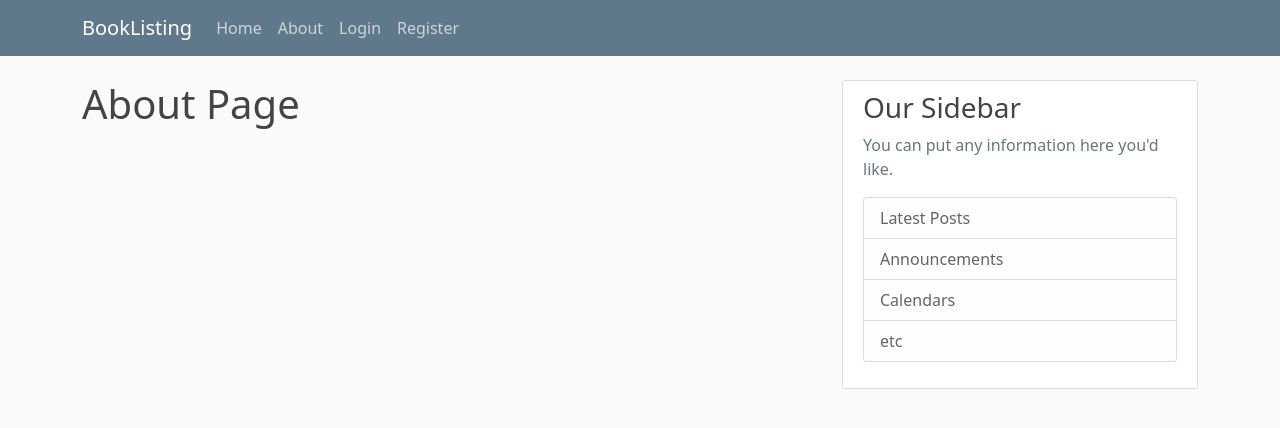
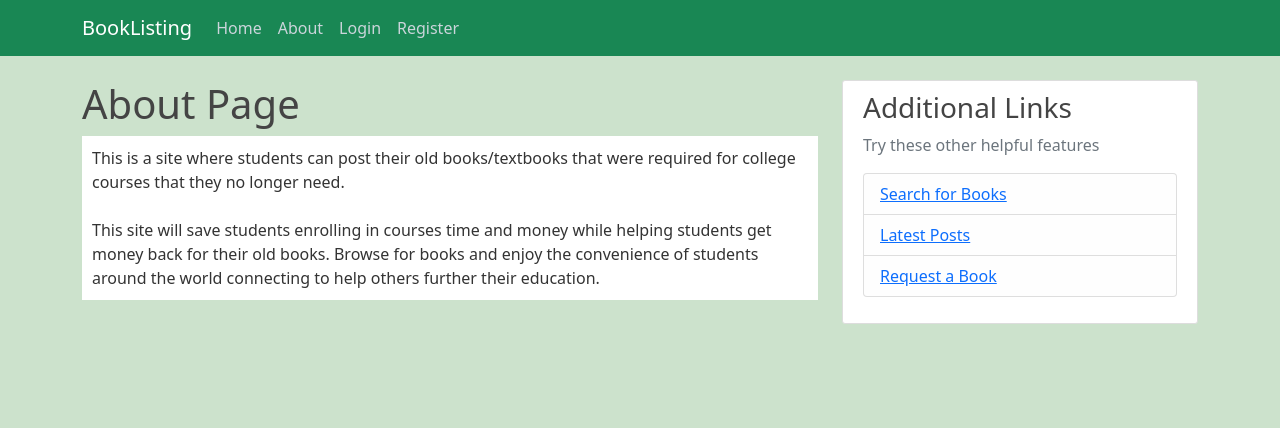
Before and after one commit to Crossfit202/Django, a Django app: page /about/ in a window 1280 px wide. Shown: the top 428 px of the page. Run offline with Django 4.2, Linux system fonts and the light colour scheme.

Commit message:
updated site

```diff
--- a/listing/templates/listing/about.html
+++ b/listing/templates/listing/about.html
@@ -1,3 +1,14 @@
 {% extends "listing/base.html" %} {% block content %}
 <h1>About Page</h1>
+<p style="background-color: white; padding: 10px">
+  This is a site where students can post their old books/textbooks that were
+  required for college courses that they no longer need.
+  <br />
+  <br />
+  This site will save students enrolling in courses time and money while helping
+  students get money back for their old books. Browse for books and enjoy the
+  convenience of students around the world connecting to help others further
+  their education.
+</p>
+
 {% endblock content %}
--- a/listing/templates/listing/base.html
+++ b/listing/templates/listing/base.html
@@ -19,14 +19,14 @@
     />
     <link rel="stylesheet" href="{% static 'listing/main.css' %}">
     {% if title %}
-    <title>Django Blog - {{ title }}</title>
+    <title>Book Listing - {{ title }}</title>
     {% else %}
-    <title>Django Blog</title>
+    <title>Book Listing</title>
     {% endif %}
   </head>
-  <body>
+  <body style="background-color: rgb(204, 226, 204);">
     <header class="site-header">
-      <nav class="navbar navbar-expand-md navbar-dark bg-steel fixed-top">
+      <nav class="navbar navbar-expand-md navbar-dark bg-success fixed-top">
         <div class="container">
           <a class="navbar-brand mr-4" href="{% url 'listing-home' %}">BookListing</a>
           <button
@@ -74,13 +74,12 @@
         </div>
         <div class="col-md-4">
           <div class="content-section">
-            <h3>Our Sidebar</h3>
-            <p class='text-muted'>You can put any information here you'd like.
+            <h3>Additional Links</h3>
+            <p class='text-muted'>Try these other helpful features
               <ul class="list-group">
-                <li class="list-group-item list-group-item-light">Latest Posts</li>
-                <li class="list-group-item list-group-item-light">Announcements</li>
-                <li class="list-group-item list-group-item-light">Calendars</li>
-                <li class="list-group-item list-group-item-light">etc</li>
+                <li class="list-group-item list-group-item-light"><a href="#">Search for Books</a></li>
+                <li class="list-group-item list-group-item-light"><a href="#">Latest Posts</a></li>
+                <li class="list-group-item list-group-item-light"><a href="#">Request a Book</a></li>
               </ul>
             </p>
           </div>
--- a/listing/templates/listing/home.html
+++ b/listing/templates/listing/home.html
@@ -10,8 +10,10 @@
         >{{ post.title }}</a
       >
     </h2>
-    <p class="article-content">{{ post.edition }}</p>
-    <p class="article-content">{{ post.book_author }}</p>
+    <p class="article-edition">{{ post.edition }}</p>
+    <p class="article-book_author">{{ post.book_author }}</p>
+    <p class="article-book_author">{{ post.course }}</p>
+    <p class="article-price">${{ post.price }}</p>
   </div>
 </article>
 {% endfor %} {% endblock content %}
--- a/listing/views.py
+++ b/listing/views.py
@@ -28,7 +28,7 @@ class PostDetailView(DetailView):
 
 class PostCreateView(LoginRequiredMixin, CreateView):
     model = Post
-    fields = ['title', 'content', 'book_author', 'edition', 'isbn', 'condition', 'price', 'contact', 'location']
+    fields = ['title', 'content', 'book_author', 'edition', 'course', 'isbn', 'condition', 'price', 'contact', 'location']
 
     def form_valid(self, form):
         form.instance.author = self.request.user
@@ -39,7 +39,7 @@ class PostCreateView(LoginRequiredMixin, CreateView):
 
 class PostUpdateView(LoginRequiredMixin, UserPassesTestMixin, UpdateView):
     model = Post
-    fields = ['title', 'content', 'book_author', 'edition', 'isbn', 'condition', 'price', 'contact', 'location']
+    fields = ['title', 'content', 'book_author', 'edition', 'course', 'isbn', 'condition', 'price', 'contact', 'location']
 
     def form_valid(self, form):
         form.instance.author = self.request.user
--- a/users/templates/users/profile.html
+++ b/users/templates/users/profile.html
@@ -2,8 +2,8 @@
 <div class="content-section">
   <div class="media">
     <div class="media-body">
-      <h2 class="account-heading">{{ user.username}}</h2>
-      <p class="text-secondary">{{ user.email }}</p>
+      <h2 class="account-heading">Username: {{ user.username}}</h2>
+      <p class="text-secondary">Email: {{ user.email }}</p>
     </div>
   </div>
   <!-- FORM HERE -->
```
Also changed, not shown: listing/models.py (+7 -6 lines), db.sqlite3, listing/migrations/0003_post_course.py (added), listing/migrations/0004_alter_post_book_author_alter_post_condition_and_more.py (added).
